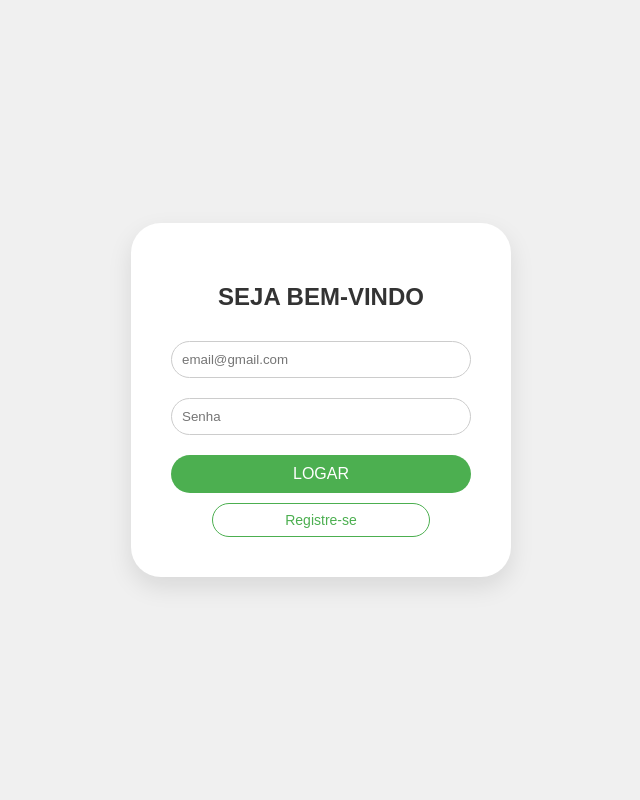
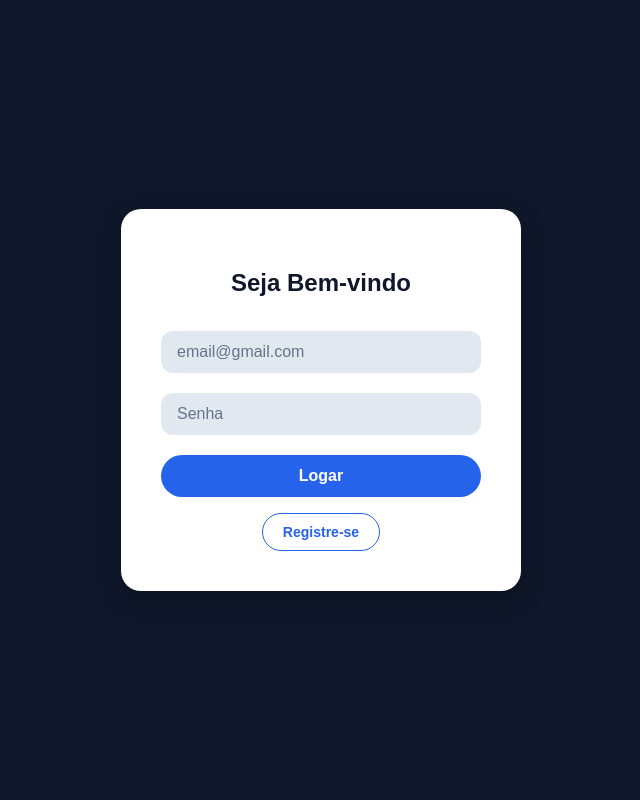
Before and after one commit to FleyLT/Sistemas_Fichas, a PHP site: page / in a window 1280 px wide. Shown: the whole page, without its empty margins (319-959 px from the left). Run offline with PHP 8.4, Linux system fonts and the light colour scheme.

Commit message:
Atualização de estilo

```diff
--- a/estilo.css
+++ b/estilo.css
@@ -1,8 +1,12 @@
+* {
+    box-sizing: border-box;
+}
+
 body {
     margin: 0;
     padding: 0;
-        background: #f0f0f0;
-        font-family: Arial, sans-serif;
+    background: #0f172a;
+    font-family: 'Poppins', sans-serif;
     display: flex;
     justify-content: center;
     align-items: center;
@@ -10,63 +14,78 @@
 }
 
 .login-box {
-        background: white;
-        border-radius: 30px;
+    background: #ffffff;
     padding: 40px;
-        width: 300px;
-        box-shadow: 0 10px 25px rgba(0, 0, 0, 0.1);
+    border-radius: 16px;
+    box-shadow: 0 8px 30px rgba(0, 0, 0, 0.2);
+    width: 100%;
+    max-width: 400px;
     text-align: center;
 }
 
 .login-box h2 {
-        margin-bottom: 20px;
-        color: #333;
+    margin-bottom: 24px;
+    color: #0f172a;
 }
 
 .login-box input {
     width: 100%;
-        padding: 10px;
-        margin: 10px 0;
-        border: 1px solid #ccc;
-        border-radius: 20px;
+    padding: 14px;
+    margin: 8px 0;
+    border: 1px solid #cbd5e1;
+    border-radius: 8px;
+    background: #f8fafc;
+    transition: border-color 0.3s, background-color 0.3s;
+}
+
+.login-box input:focus {
+    border-color: #2563eb;
+    background-color: #fff;
     outline: none;
-        box-sizing: border-box;
 }
 
 .login-box button {
-      background: #4CAF50;
+    width: 100%;
+    padding: 14px;
+    background-color: #2563eb;
+    border: none;
+    border-radius: 50px;
     color: white;
-      padding: 10px;
-      width: 100%;
-      border: none;
-      border-radius: 20px;
+    font-weight: 600;
     cursor: pointer;
-      font-size: 16px;
-      margin-top: 10px;
-      transition: background 0.3s ease;
+    transition: background-color 0.3s, transform 0.2s;
+    margin-top: 16px;
 }
 
 .login-box button:hover {
-        background: #45a049;
+    background-color: #1e40af;
+    transform: translateY(-2px);
 }
 
 .register-btn {
-        display: block;
-        width: 200px;
-        margin: 10px auto 0 auto;
-        padding: 8px;
-        background: none;
-        color: #4CAF50;
-        border: 1px solid #4CAF50;
-        font-size: 14px;
-        cursor: pointer;
-        border-radius: 20px;
-        text-align: center;
-        text-decoration: none; /* importante para <a> */
-        transition: all 0.3s ease;
+    display: inline-block;
+    margin-top: 16px;
+    color: #2563eb;
+    text-decoration: none;
+    font-weight: 600;
+    transition: color 0.3s;
 }
 
 .register-btn:hover {
-        background: #4CAF50;
-        color: white;
+    color: #1e40af;
 }
+
+.mensagem {
+    margin-top: 16px;
+    background: #fee2e2;
+    color: #b91c1c;
+    padding: 10px;
+    border: 1px solid #fecaca;
+    border-radius: 8px;
+}
+
+@media (max-width: 480px) {
+    .login-box {
+        padding: 30px 20px;
+    }
+}
--- a/index.php
+++ b/index.php
@@ -27,7 +27,7 @@ if ($_SERVER['REQUEST_METHOD'] == 'POST') {
             $_SESSION['usuario_email'] = $user['email'];
             $_SESSION['usuario_papel'] = $user['papel']; // Aqui estamos armazenando o papel do usuário
 
-            // Redirecionando para o dashboard após o login
+            // Redirecionando para a página principal após login
             header("Location: dashboard.php");
             exit();
         } else {
@@ -47,22 +47,120 @@ if ($_SERVER['REQUEST_METHOD'] == 'POST') {
 <head>
     <meta charset="UTF-8">
     <meta name="viewport" content="width=device-width, initial-scale=1.0">
-    <title>Sistema Ficha</title>
-    <link rel="stylesheet" type="text/css" href="estilo.css">
+    <title>Sistema Ficha - Login</title>
+    <style>
+        * {
+            box-sizing: border-box;
+        }
+
+        body {
+            margin: 0;
+            padding: 0;
+            background: #0f172a;
+            font-family: 'Poppins', sans-serif;
+            display: flex;
+            justify-content: center;
+            align-items: center;
+            height: 100vh;
+            color: #0f172a;
+        }
+
+        .login-box {
+            background: #ffffff;
+            border-radius: 20px;
+            padding: 40px;
+            width: 100%;
+            max-width: 400px;
+            box-shadow: 0 8px 24px rgba(0, 0, 0, 0.25);
+            text-align: center;
+        }
+
+        .login-box h2 {
+            margin-bottom: 24px;
+            color: #0f172a;
+        }
+
+        .login-box input {
+            width: 100%;
+            padding: 12px 16px;
+            margin: 10px 0;
+            border: none;
+            border-radius: 12px;
+            outline: none;
+            background: #e2e8f0;
+            color: #0f172a;
+            font-size: 16px;
+            transition: background 0.3s ease;
+        }
+
+        .login-box input::placeholder {
+            color: #64748b;
+        }
+
+        .login-box input:focus {
+            background: #cbd5e1;
+        }
+
+        .login-box button {
+            background: #2563eb;
+            color: white;
+            padding: 12px;
+            width: 100%;
+            border: none;
+            border-radius: 30px;
+            cursor: pointer;
+            font-size: 16px;
+            margin-top: 10px;
+            font-weight: 600;
+            transition: background 0.3s, transform 0.2s;
+        }
+
+        .login-box button:hover {
+            background: #1d4ed8;
+            transform: scale(1.05);
+        }
+
+        .login-box .register-btn {
+            display: inline-block;
+            margin-top: 16px;
+            padding: 10px 20px;
+            background: transparent;
+            color: #2563eb;
+            border: 1px solid #2563eb;
+            border-radius: 30px;
+            text-decoration: none;
+            font-size: 14px;
+            font-weight: 600;
+            transition: all 0.3s ease;
+        }
+
+        .login-box .register-btn:hover {
+            background: #2563eb;
+            color: white;
+        }
+
+        .error-message {
+            margin-top: 12px;
+            font-weight: bold;
+            color: #e11d48;
+        }
+    </style>
 </head>
 <body>
+
     <form action="" method="post">
         <div class="login-box">
-            <h2>SEJA BEM-VINDO</h2>
+            <h2>Seja Bem-vindo</h2>
             <input type="text" name="usuario" placeholder="email@gmail.com" required />
             <input type="password" name="senha" placeholder="Senha" required />
-            <button type="submit">LOGAR</button>
+            <button type="submit">Logar</button>
             <a href="registro.html" class="register-btn">Registre-se</a>
 
             <?php if (isset($mensagem)): ?>
-                <p style="color: red;"><?php echo $mensagem; ?></p>
+                <p class="error-message"><?php echo $mensagem; ?></p>
             <?php endif; ?>
         </div>
     </form>
+
 </body>
 </html>
```
Also changed, not shown: dashboard.css (+82 -66 lines), registro.html (+98 -4 lines), styleregistro.css (+49 -33 lines). Lines whose indentation alone changed are shown as unchanged.
